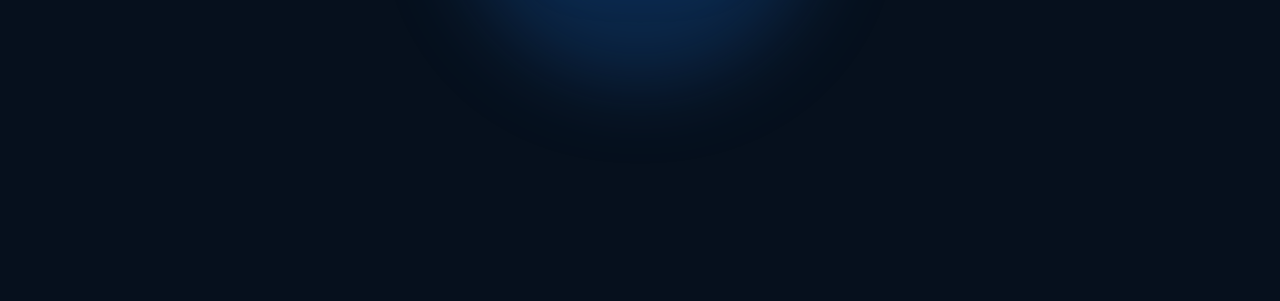
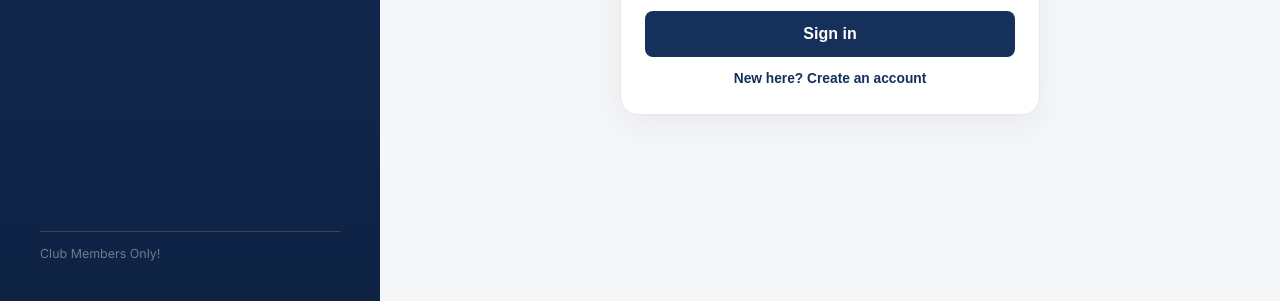
Before and after one commit to mukeshmv17/ARC, a plain HTML site: page index.html in a window 1280 px wide. Shown: the part 499-800 px from the top of the page. Drawn offline with nearby package versions, Linux system fonts and the light colour scheme.

Commit message:
Ensure admin portal loader always clears

```diff
--- a/index.html
+++ b/index.html
@@ -338,6 +338,7 @@
 <div class="modal-backdrop hidden" id="contactModal"><div class="modal"><h2 id="contactModalTitle">Add Contact</h2><form id="contactForm"><input type="hidden" id="contactId"><div class="field"><label>Name</label><input id="contactName" required></div><div class="field"><label>Role</label><input id="contactRole" placeholder="Event Coordinator"></div><div class="field"><label>Phone</label><input id="contactPhone"></div><div class="field"><label>Email</label><input id="contactEmail" type="email"></div><div class="modal-actions"><button type="button" class="btn" id="cancelContact">Cancel</button><button type="submit" class="btn btn-primary">Save Contact</button></div></form></div></div>
 
 <script src="https://cdn.jsdelivr.net/npm/@supabase/supabase-js@2"></script>
-<script src="app.js?v=20261006-settings-contacts"></script>
+<script src="app.js?v=20261006-fix-loader-settings"></script>
+<script>setTimeout(function(){var l=document.getElementById("portalLoader");if(l)l.classList.add("hidden");},1200);</script>
 </body>
 </html>
```
